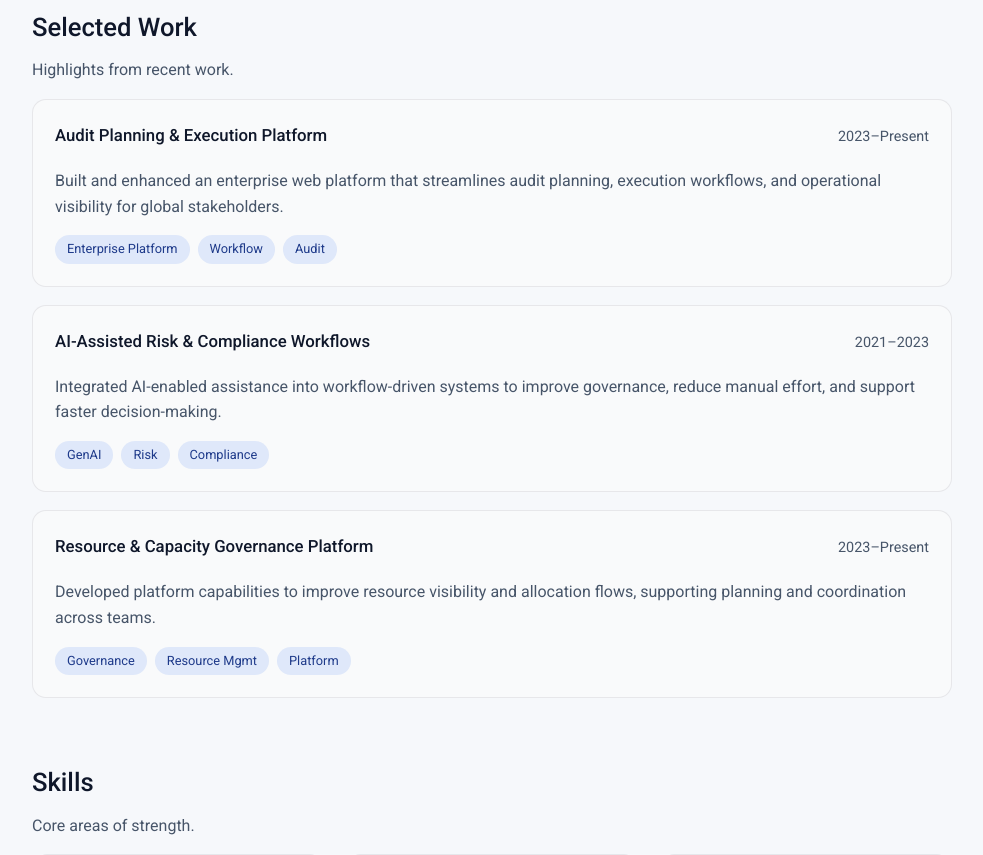
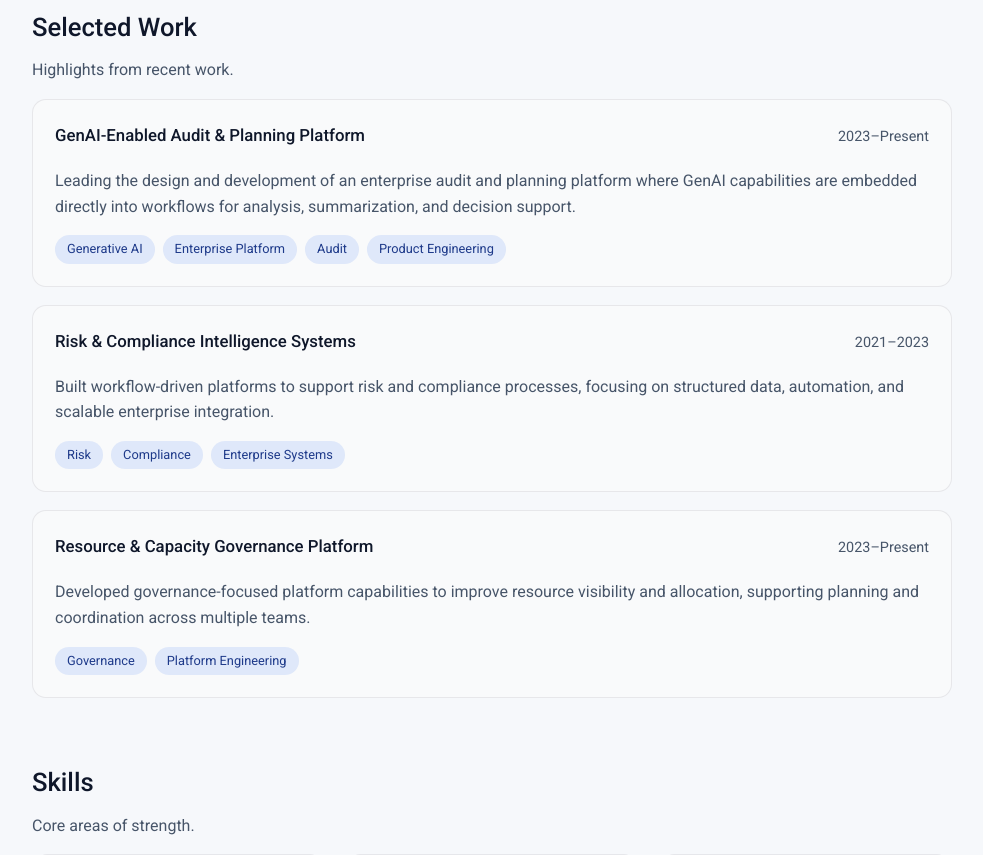
Before and after one commit to Ankit-96/ankit-raj, a React (Vite) app: page / in a window 1280 px wide. Shown: the part 700-1555 px from the top of the page, without its empty margins (148-1131 px from the left). Built offline with nearby package versions, Linux system fonts and the light colour scheme.

Commit message:
Revise work content with new project entries
Updated work content to include new projects and descriptions, enhancing details on GenAI capabilities and governance-focused platform.

```diff
--- a/src/content/work.content.js
+++ b/src/content/work.content.js
@@ -1,25 +1,30 @@
 const work = [
   {
-		title: 'Audit Planning & Execution Platform',
-		year: '2023–Present',
+    title: "GenAI-Enabled Audit & Planning Platform",
+    year: "2023–Present",
     description:
-			'Built and enhanced an enterprise web platform that streamlines audit planning, execution workflows, and operational visibility for global stakeholders.',
-		tags: ['Enterprise Platform', 'Workflow', 'Audit'],
+      "Leading the design and development of an enterprise audit and planning platform where GenAI capabilities are embedded directly into workflows for analysis, summarization, and decision support.",
+    tags: [
+      "Generative AI",
+      "Enterprise Platform",
+      "Audit",
+      "Product Engineering",
+    ],
   },
   {
-		title: 'AI-Assisted Risk & Compliance Workflows',
-		year: '2021–2023',
+    title: "Risk & Compliance Intelligence Systems",
+    year: "2021–2023",
     description:
-			'Integrated AI-enabled assistance into workflow-driven systems to improve governance, reduce manual effort, and support faster decision-making.',
-		tags: ['GenAI', 'Risk', 'Compliance'],
+      "Built workflow-driven platforms to support risk and compliance processes, focusing on structured data, automation, and scalable enterprise integration.",
+    tags: ["Risk", "Compliance", "Enterprise Systems"],
   },
   {
-		title: 'Resource & Capacity Governance Platform',
-		year: '2023–Present',
+    title: "Resource & Capacity Governance Platform",
+    year: "2023–Present",
     description:
-			'Developed platform capabilities to improve resource visibility and allocation flows, supporting planning and coordination across teams.',
-		tags: ['Governance', 'Resource Mgmt', 'Platform'],
+      "Developed governance-focused platform capabilities to improve resource visibility and allocation, supporting planning and coordination across multiple teams.",
+    tags: ["Governance", "Platform Engineering"],
   },
-]
+];
 
-export default work
+export default work;
```
Lines whose indentation alone changed are shown as unchanged.
